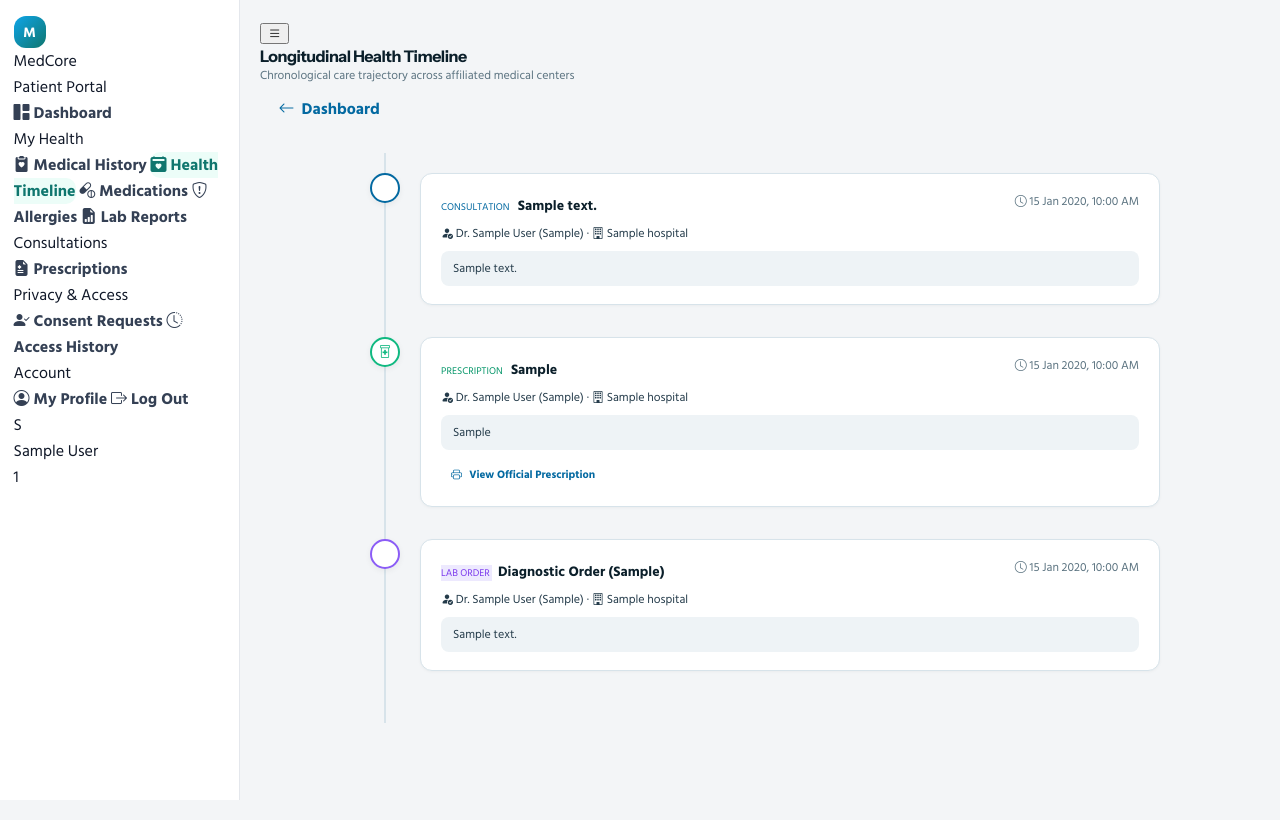
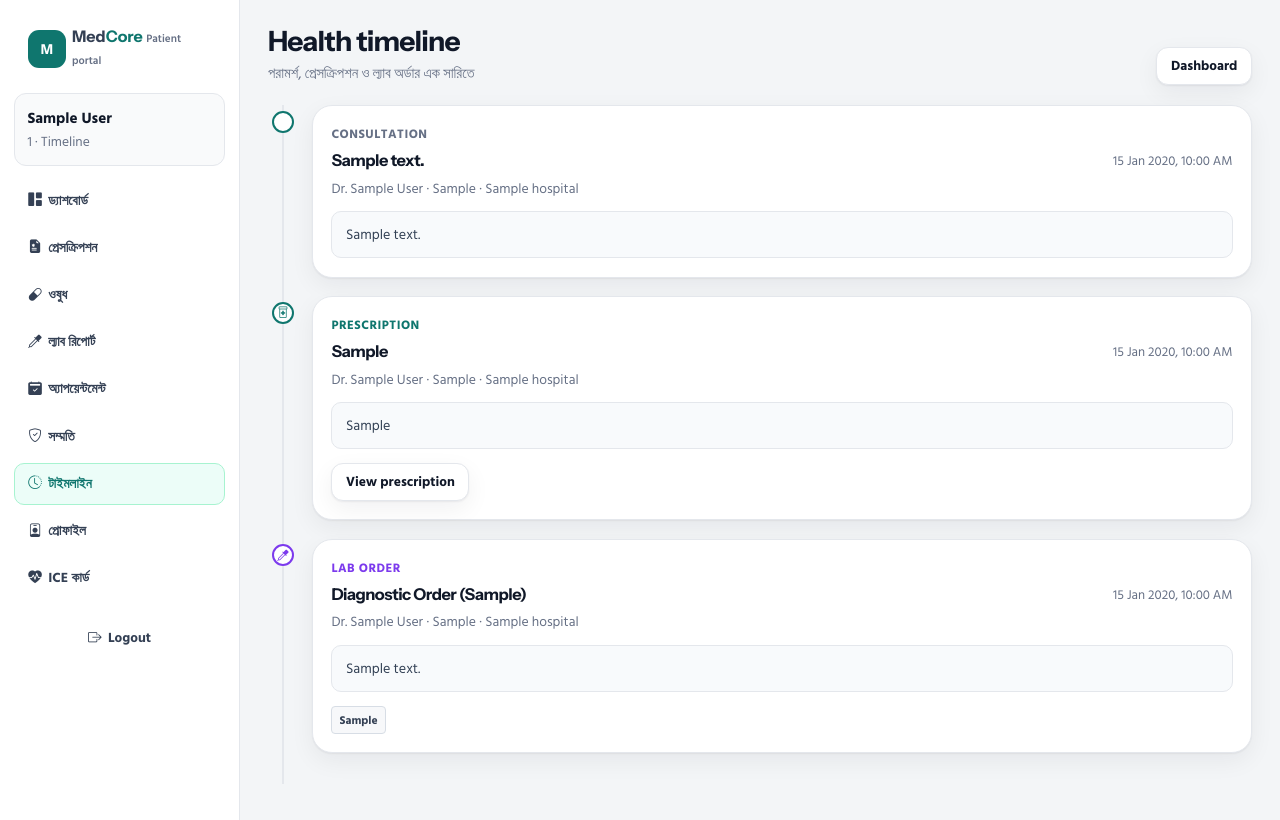
Before and after one commit to rahat300809/MedCore, a PHP site: page /medcore/patient/timeline.php in a window 1280 px wide. Run offline with PHP 8.4, Linux system fonts and the light colour scheme; the visitor is signed in with stand-in values (Sample User, id 1); tables that the repository leaves empty hold one stand-in row (values such as "Sample post").

Commit message:
Rebuild patient timeline on clinical shell and fix Dr. prefix duplication.
Co-authored-by: Cursor <cursoragent@cursor.com>

```diff
--- a/patient/timeline.php
+++ b/patient/timeline.php
@@ -2,19 +2,17 @@
 require_once __DIR__ . '/../app/config/app.php';
 require_once __DIR__ . '/../app/config/database.php';
 require_once __DIR__ . '/../app/middleware/AuthMiddleware.php';
-require_once __DIR__ . '/../app/services/AuditService.php';
+require_once __DIR__ . '/../app/views/portal/navs.php';
 
 requireAuth('PATIENT');
 
 $db = getDB();
 $patientId = (int)$_SESSION['patient_id'];
 
-// Patient profile
 $stmt = $db->prepare("SELECT p.*, u.email, u.phone FROM patients p JOIN users u ON u.id = p.user_id WHERE p.id = ?");
 $stmt->execute([$patientId]);
 $patient = $stmt->fetch();
 
-// Fetch timeline events: Consultations
 $stmtCons = $db->prepare("
     SELECT 'CONSULTATION' AS event_type, c.id, c.consultation_date AS event_date, c.consultation_uid AS event_ref,
            c.diagnosis_summary AS title, c.clinical_notes AS detail,
@@ -27,7 +25,6 @@ $stmtCons = $db->prepare("
 $stmtCons->execute([$patientId]);
 $consultations = $stmtCons->fetchAll();
 
-// Fetch timeline events: Prescriptions
 $stmtRx = $db->prepare("
     SELECT 'PRESCRIPTION' AS event_type, rx.id, rx.created_at AS event_date, rx.prescription_uid AS event_ref,
            rx.diagnosis AS title, rx.advice AS detail,
@@ -40,7 +37,6 @@ $stmtRx = $db->prepare("
 $stmtRx->execute([$patientId]);
 $prescriptions = $stmtRx->fetchAll();
 
-// Fetch timeline events: Lab Orders
 $stmtLab = $db->prepare("
     SELECT 'LAB_ORDER' AS event_type, plo.id, plo.created_at AS event_date, plo.lab_token AS event_ref,
            CONCAT('Diagnostic Order (', plo.lab_token, ')') AS title, plo.test_notes AS detail,
@@ -53,153 +49,85 @@ $stmtLab = $db->prepare("
 $stmtLab->execute([$patientId]);
 $labOrders = $stmtLab->fetchAll();
 
-// Combine and sort chronologically descending
 $timeline = array_merge($consultations, $prescriptions, $labOrders);
-usort($timeline, function($a, $b) {
+usort($timeline, function ($a, $b) {
     return strtotime($b['event_date']) - strtotime($a['event_date']);
 });
 
-$csrf = generateCsrfToken();
+$doctorLabel = static function (string $name): string {
+    $clean = preg_replace('/^\s*Dr\.?\s+/i', '', trim($name)) ?: $name;
+    return 'Dr. ' . $clean;
+};
+
+$portalRole = 'Patient';
+$portalRoleBn = 'Patient portal';
+$portalUser = $patient['full_name'] ?? ($_SESSION['name'] ?? 'Patient');
+$portalMeta = ($patient['patient_uid'] ?? '') . ' · Timeline';
+$portalTitle = 'Health timeline';
+$portalSubtitle = 'পরামর্শ, প্রেসক্রিপশন ও ল্যাব অর্ডার এক সারিতে';
+$portalNav = mc_patient_nav('timeline');
+$portalTopAction = '<a class="mc-btn mc-btn-secondary mc-btn-sm" href="' . APP_URL . '/patient/dashboard.php">Dashboard</a>';
+require __DIR__ . '/../app/views/layout/portal_shell_start.php';
 ?>
-<!DOCTYPE html>
-<html lang="en">
-<head>
-  <meta charset="UTF-8">
-  <meta name="viewport" content="width=device-width, initial-scale=1.0">
-  <title>Health Timeline — MedCore Patient Portal</title>
-  <link href="https://fonts.googleapis.com/css2?family=Inter:wght@400;500;600;700;800&display=swap" rel="stylesheet">
-  <link rel="stylesheet" href="https://cdn.jsdelivr.net/npm/bootstrap-icons@1.11.3/font/bootstrap-icons.min.css">
-  <link rel="stylesheet" href="<?= APP_URL ?>/assets/css/medcore.css">
-  <link rel="stylesheet" href="<?= APP_URL ?>/assets/css/portal.css">
 <style>
-    .timeline-container { position: relative; padding: 20px 0; max-width: 800px; margin: 0 auto; }
-    .timeline-container::before {
-      content: ''; position: absolute; left: 24px; top: 0; bottom: 0;
-      width: 2px; background: var(--mc-border);
-    }
-    .timeline-item { position: relative; padding-left: 60px; margin-bottom: 32px; }
-    .timeline-icon {
-      position: absolute; left: 10px; top: 0; width: 30px; height: 30px;
-      border-radius: 50%; display: flex; align-items: center; justify-content: center;
-      background: white; border: 2px solid var(--mc-blue); color: var(--mc-blue); font-size: 13px;
-      box-shadow: 0 2px 6px rgba(0,0,0,0.06);
-    }
-    .timeline-item.PRESCRIPTION .timeline-icon { border-color: #10B981; color: #10B981; }
-    .timeline-item.LAB_ORDER .timeline-icon { border-color: #8B5CF6; color: #8B5CF6; }
-    .timeline-card {
-      background: white; border: 1px solid var(--mc-border); border-radius: 12px;
-      padding: 18px 20px; box-shadow: 0 1px 3px rgba(0,0,0,0.04);
-    }
+.mc-timeline{position:relative;padding:.25rem 0 1rem;margin:0}
+.mc-timeline::before{content:"";position:absolute;left:14px;top:.25rem;bottom:.25rem;width:2px;background:var(--line)}
+.mc-tl-item{position:relative;padding:0 0 1.15rem 2.75rem}
+.mc-tl-dot{position:absolute;left:4px;top:.35rem;width:22px;height:22px;border-radius:50%;display:grid;place-items:center;background:#fff;border:2px solid var(--accent);color:var(--accent);font-size:.72rem}
+.mc-tl-item.is-rx .mc-tl-dot{border-color:#0f766e;color:#0f766e}
+.mc-tl-item.is-lab .mc-tl-dot{border-color:#7c3aed;color:#7c3aed}
+.mc-tl-meta{font-size:.78rem;font-weight:800;letter-spacing:.04em;text-transform:uppercase;color:var(--muted);margin:0 0 .35rem}
+.mc-tl-item.is-rx .mc-tl-meta{color:#0f766e}
+.mc-tl-item.is-lab .mc-tl-meta{color:#7c3aed}
+.mc-tl-head{display:flex;justify-content:space-between;gap:.75rem;align-items:flex-start;flex-wrap:wrap}
+.mc-tl-head h3{margin:0;font-size:1.02rem}
+.mc-tl-time{font-size:.82rem;color:var(--muted);white-space:nowrap}
+.mc-tl-sub{margin:.35rem 0 0;font-size:.86rem;color:var(--muted)}
+.mc-tl-note{margin:.7rem 0 0;padding:.7rem .85rem;border-radius:10px;background:#f8fafc;border:1px solid var(--line);font-size:.88rem;color:#334155}
 </style>
-</head>
-<body>
-<div class="portal-layout">
-  <!-- SIDEBAR -->
-  <aside class="sidebar" id="sidebar">
-    <div class="sidebar-brand">
-      <div class="logo-icon" style="width:32px;height:32px;font-size:14px;">M</div>
-      <div>
-        <div class="brand-name">MedCore</div>
-        <div class="brand-tagline">Patient Portal</div>
-      </div>
-    </div>
-    <nav class="sidebar-nav">
-      <a href="<?= APP_URL ?>/patient/dashboard.php"><i class="bi bi-grid-1x2-fill"></i> Dashboard</a>
-      <div class="sidebar-section-title">My Health</div>
-      <a href="<?= APP_URL ?>/patient/medical-history.php"><i class="bi bi-clipboard2-heart-fill"></i> Medical History</a>
-      <a href="<?= APP_URL ?>/patient/timeline.php" class="active"><i class="bi bi-calendar2-heart-fill"></i> Health Timeline</a>
-      <a href="<?= APP_URL ?>/patient/medications.php"><i class="bi bi-capsule-pill"></i> Medications</a>
-      <a href="<?= APP_URL ?>/patient/allergies.php"><i class="bi bi-shield-exclamation"></i> Allergies</a>
-      <a href="<?= APP_URL ?>/patient/lab-reports.php"><i class="bi bi-file-earmark-bar-graph-fill"></i> Lab Reports</a>
-      <div class="sidebar-section-title">Consultations</div>
-      <a href="<?= APP_URL ?>/patient/prescriptions.php"><i class="bi bi-file-earmark-medical-fill"></i> Prescriptions</a>
-      <div class="sidebar-section-title">Privacy & Access</div>
-      <a href="<?= APP_URL ?>/patient/consent-requests.php"><i class="bi bi-person-check-fill"></i> Consent Requests</a>
-      <a href="<?= APP_URL ?>/patient/access-history.php"><i class="bi bi-clock-history"></i> Access History</a>
-      <div class="sidebar-section-title">Account</div>
-      <a href="<?= APP_URL ?>/patient/profile.php"><i class="bi bi-person-circle"></i> My Profile</a>
-      <a href="<?= APP_URL ?>/app/helpers/logout.php" data-confirm="Log out?"><i class="bi bi-box-arrow-right"></i> Log Out</a>
-    </nav>
-    <div class="sidebar-footer">
-      <div class="sidebar-user">
-        <div class="sidebar-avatar"><?= strtoupper(substr($patient['full_name'], 0, 1)) ?></div>
-        <div class="sidebar-user-info">
-          <div class="name"><?= htmlspecialchars($patient['full_name']) ?></div>
-          <div class="role"><?= htmlspecialchars($patient['patient_uid']) ?></div>
-        </div>
-      </div>
-    </div>
-  </aside>
 
-  <!-- MAIN -->
-  <main class="portal-main">
-    <header class="portal-topbar">
-      <button class="hamburger" id="hamburger-btn" aria-label="Toggle sidebar"><i class="bi bi-list"></i></button>
-      <div style="flex:1;">
-        <h2 style="font-size:16px;font-weight:700;margin:0;">Longitudinal Health Timeline</h2>
-        <div style="font-size:12px;color:var(--mc-text-muted);">Chronological care trajectory across affiliated medical centers</div>
-      </div>
-      <a href="<?= APP_URL ?>/patient/dashboard.php" class="btn btn-secondary btn-sm">
-        <i class="bi bi-arrow-left"></i> Dashboard
-      </a>
-    </header>
-
-    <div class="portal-content">
-      <div class="timeline-container">
 <?php if (empty($timeline)): ?>
-        <div class="card text-center" style="padding:48px 24px;">
-          <div style="font-size:3rem;color:var(--mc-text-muted);"><i class="bi bi-calendar-x"></i></div>
-          <h3 style="margin-top:12px;font-size:16px;">No Health Events Recorded</h3>
-          <p style="color:var(--mc-text-muted);font-size:13px;">Your consultations, prescriptions, and lab tests will automatically appear here chronologically.</p>
+  <div class="mc-panel" style="text-align:center;padding:2.4rem 1rem">
+    <h2>কোনো ইভেন্ট নেই</h2>
+    <p style="color:var(--muted);margin:.5rem 0 0">পরামর্শ, প্রেসক্রিপশন ও ল্যাব টেস্ট এখানে আসবে।</p>
   </div>
 <?php else: ?>
-          <?php foreach ($timeline as $item): ?>
-          <div class="timeline-item <?= $item['event_type'] ?>">
-            <div class="timeline-icon">
-              <?php if ($item['event_type'] === 'PRESCRIPTION'): ?>
-                <i class="bi bi-prescription2"></i>
-              <?php elseif ($item['event_type'] === 'LAB_ORDER'): ?>
-                <i class="bi bi-flask-fill"></i>
-              <?php else: ?>
-                <i class="bi bi-stethoscope"></i>
+  <div class="mc-timeline">
+    <?php foreach ($timeline as $item):
+      $type = $item['event_type'];
+      $cls = $type === 'PRESCRIPTION' ? 'is-rx' : ($type === 'LAB_ORDER' ? 'is-lab' : '');
+      $icon = $type === 'PRESCRIPTION' ? 'bi-prescription2' : ($type === 'LAB_ORDER' ? 'bi-eyedropper' : 'bi-stethoscope');
+      $label = str_replace('_', ' ', $type);
+    ?>
+      <article class="mc-tl-item <?= $cls ?>">
+        <div class="mc-tl-dot"><i class="bi <?= $icon ?>"></i></div>
+        <div class="mc-panel" style="margin:0">
+          <div class="mc-tl-meta"><?= htmlspecialchars($label) ?></div>
+          <div class="mc-tl-head">
+            <h3><?= htmlspecialchars($item['title'] ?: 'Clinical note') ?></h3>
+            <span class="mc-tl-time"><?= date('d M Y, h:i A', strtotime($item['event_date'])) ?></span>
+          </div>
+          <p class="mc-tl-sub">
+            <?= htmlspecialchars($doctorLabel((string)$item['doctor_name'])) ?>
+            · <?= htmlspecialchars($item['specialization'] ?? 'Physician') ?>
+            · <?= htmlspecialchars($item['hospital_name']) ?>
+          </p>
+          <?php if (!empty($item['detail'])): ?>
+            <div class="mc-tl-note"><?= nl2br(htmlspecialchars($item['detail'])) ?></div>
           <?php endif; ?>
+          <?php if ($type === 'PRESCRIPTION'): ?>
+            <div style="margin-top:.85rem">
+              <a class="mc-btn mc-btn-secondary mc-btn-sm" href="<?= APP_URL ?>/patient/prescription-report.php?id=<?= (int)$item['id'] ?>">View prescription</a>
             </div>
-            <div class="timeline-card">
-              <div style="display:flex;justify-content:space-between;align-items:flex-start;margin-bottom:6px;">
-                <div>
-                  <span class="badge" style="font-size:10px;text-transform:uppercase;background:<?= $item['event_type'] === 'PRESCRIPTION' ? 'var(--mc-green-light);color:var(--mc-green)' : ($item['event_type'] === 'LAB_ORDER' ? '#EDE9FE;color:#7C3AED' : 'var(--mc-blue-light);color:var(--mc-blue)') ?>;">
-                    <?= str_replace('_', ' ', $item['event_type']) ?>
-                  </span>
-                  <strong style="margin-left:6px;font-size:14px;color:var(--mc-text);"><?= htmlspecialchars($item['title'] ?: 'Clinical Note') ?></strong>
-                </div>
-                <span style="font-size:12px;color:var(--mc-text-muted);white-space:nowrap;">
-                  <i class="bi bi-clock"></i> <?= date('d M Y, h:i A', strtotime($item['event_date'])) ?>
-                </span>
-              </div>
-              <div style="font-size:12px;color:var(--mc-text-secondary);margin-bottom:8px;">
-                <i class="bi bi-person-fill-check"></i> Dr. <?= htmlspecialchars($item['doctor_name']) ?> (<?= htmlspecialchars($item['specialization'] ?? 'Physician') ?>)
-                · <i class="bi bi-building"></i> <?= htmlspecialchars($item['hospital_name']) ?>
-              </div>
-              <?php if (!empty($item['detail'])): ?>
-              <div style="font-size:12px;background:var(--mc-bg);padding:8px 12px;border-radius:8px;color:var(--mc-text-secondary);">
-                <?= nl2br(htmlspecialchars($item['detail'])) ?>
-              </div>
-              <?php endif; ?>
-              <?php if ($item['event_type'] === 'PRESCRIPTION'): ?>
-              <div style="margin-top:10px;">
-                <a href="<?= APP_URL ?>/patient/prescription-report.php?id=<?= $item['id'] ?>" class="btn btn-outline-primary btn-sm" style="font-size:11px;padding:4px 10px;">
-                  <i class="bi bi-printer"></i> View Official Prescription
-                </a>
+          <?php elseif ($type === 'LAB_ORDER' && !empty($item['event_ref'])): ?>
+            <div style="margin-top:.85rem">
+              <span class="lab-status"><?= htmlspecialchars($item['event_ref']) ?></span>
             </div>
           <?php endif; ?>
         </div>
+      </article>
+    <?php endforeach; ?>
   </div>
-          <?php endforeach; ?>
 <?php endif; ?>
-      </div>
-    </div>
-  </main>
-</div>
-<script src="<?= APP_URL ?>/assets/js/medcore.js"></script>
-</body>
-</html>
+
+<?php require __DIR__ . '/../app/views/layout/portal_shell_end.php'; ?>
```
Lines whose indentation alone changed are shown as unchanged.
